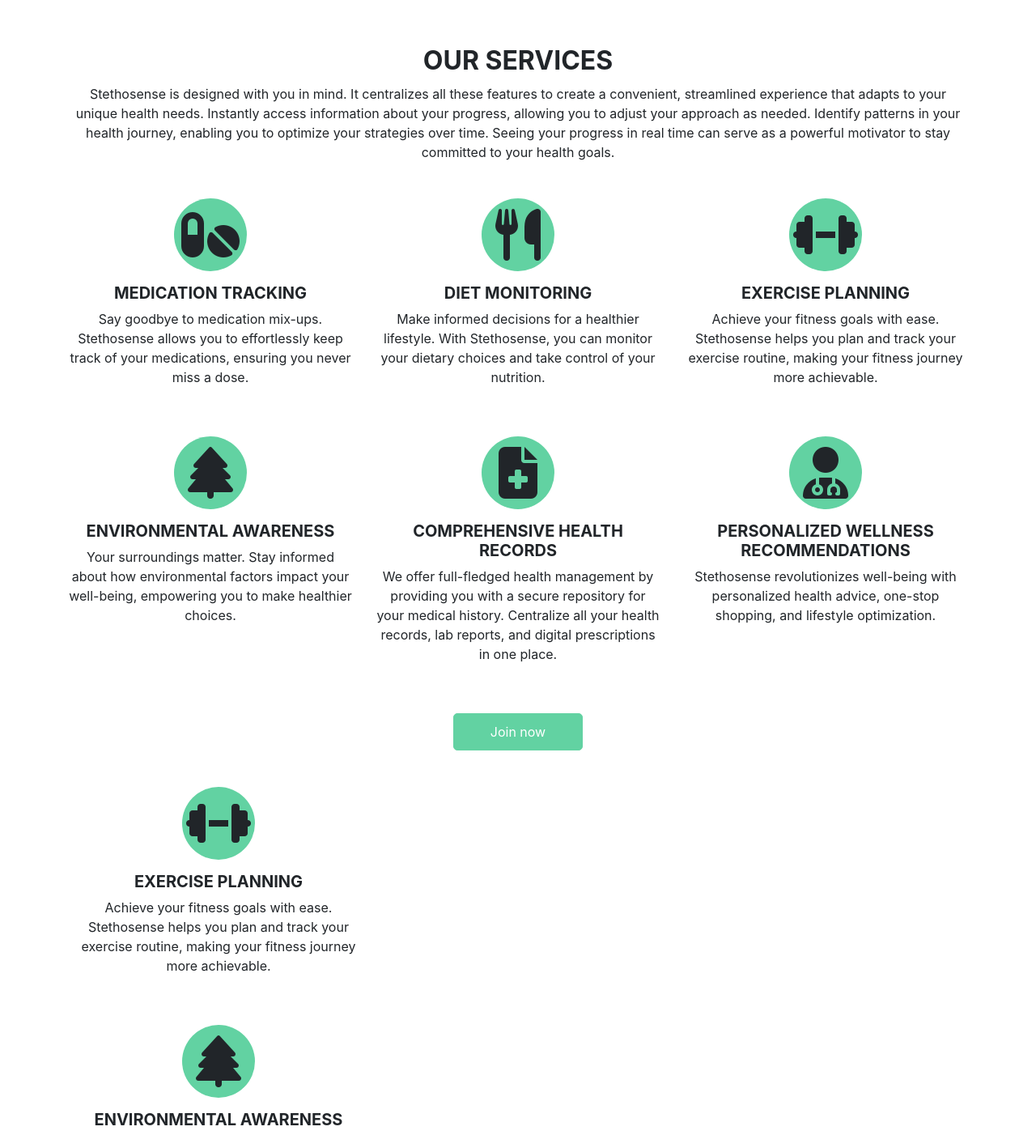
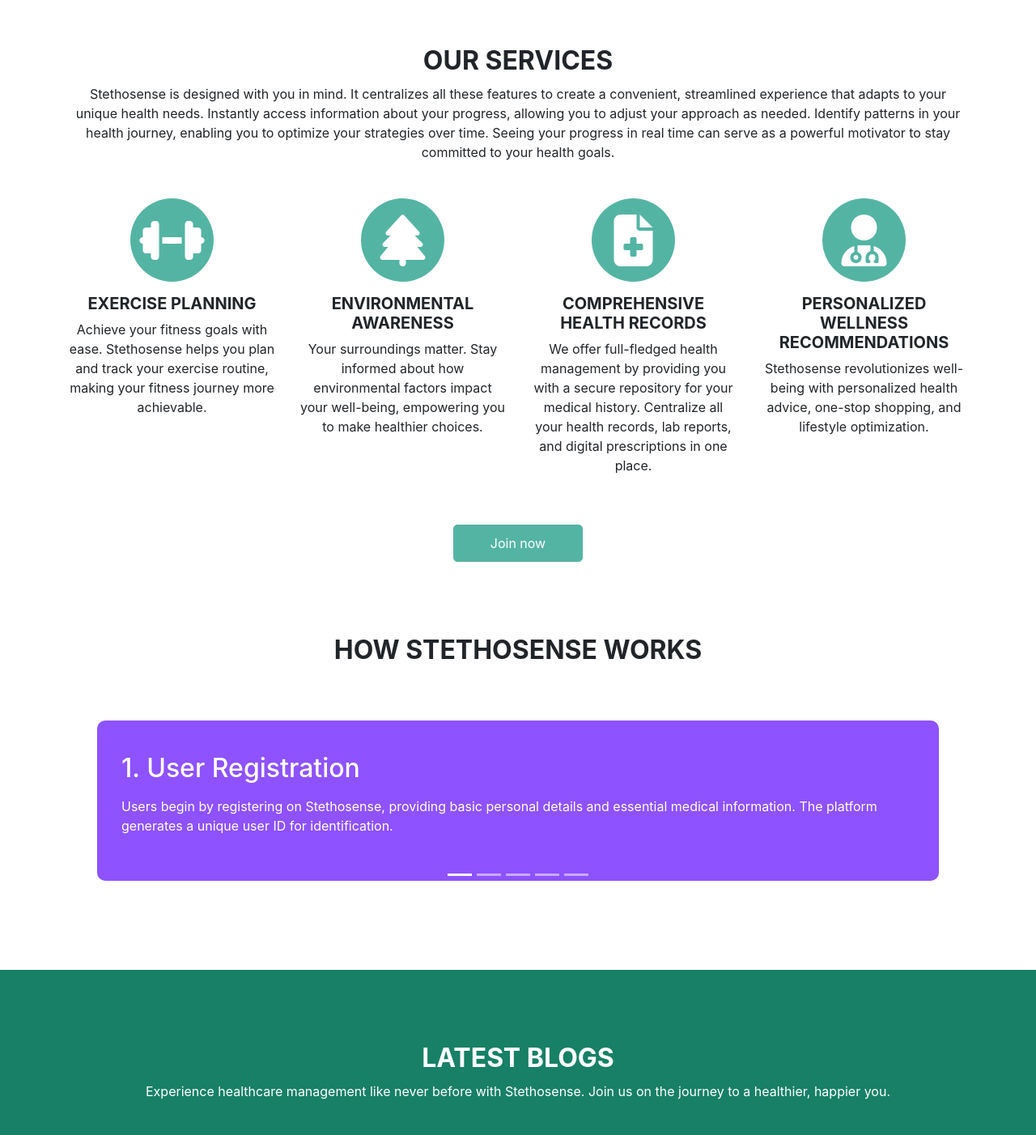
Before and after one commit to Stethosense-Codecrafters/stethosense, a Django app: page / in a window 1280 px wide. Shown: the part 834-2236 px from the top of the page at 81% size. Run offline with Django 4.2, Linux system fonts and the light colour scheme; some libraries are stand-ins or nearby versions.

Commit message:
index slight mods

```diff
--- a/autho/templates/index.html
+++ b/autho/templates/index.html
@@ -17,6 +17,10 @@
 
   <title> Stethosense </title>
 
+  <!-- Custom styles for this template -->
+  <link href="{% static 'css/css-new/style.css' %}" rel="stylesheet" />
+  <!-- responsive style -->
+  <link href="{% static 'css/css-new/responsive.css' %}" rel="stylesheet" />
   <!-- bootstrap core css -->
   <link rel="stylesheet" type="text/css" href="{% static 'css/css-new/bootstrap.css' %}" />
 
@@ -30,10 +34,7 @@
   <!-- font awesome style -->
   <link href="{% static 'css/css-new/font-awesome.min.css' %}" rel="stylesheet" />
 
-  <!-- Custom styles for this template -->
-  <link href="{% static 'css/css-new/style.css' %}" rel="stylesheet" />
-  <!-- responsive style -->
-  <link href="{% static 'css/css-new/responsive.css' %}" rel="stylesheet" />
+
   <!--Carousel links-->
   <link rel="stylesheet" href="https://stackpath.bootstrapcdn.com/bootstrap/4.5.2/css/bootstrap.min.css">
   <script src="https://code.jquery.com/jquery-3.5.1.slim.min.js"></script>
@@ -221,9 +222,9 @@
             motivator to stay committed to your health goals.
           </p>
         </div>
-        <div class="row">
+        <!-- <div class="row">
           <div class="col-md-4">
-            <div class="box ">
+            <div class="box">
               <div class="img-box">
                 <i class="fas fa-pills fa-4x"></i>
               </div>
@@ -323,8 +324,9 @@
           <a href="">
             Join now
           </a>
-        </div>
-        <div class="col-md-4">
+        </div> -->
+      <div class="row">
+        <div class="col-12 col-lg-3 col-md-3 col-sm-6">
           <div class="box ">
             <div class="img-box">
               <i class="fas fa-dumbbell fa-4x"></i>
@@ -340,7 +342,7 @@
             </div>
           </div>
         </div>
-        <div class="col-md-4">
+        <div class="col-12 col-lg-3 col-md-3 col-sm-6">
           <div class="box ">
             <div class="img-box">
               <i class="fas fa-tree fa-4x"></i>
@@ -356,7 +358,7 @@
             </div>
           </div>
         </div>
-        <div class="col-md-4">
+        <div class="col-12 col-lg-3 col-md-3 col-sm-6">
           <div class="box ">
             <div class="img-box">
               <i class="fas fa-file-medical fa-4x"></i>
@@ -372,7 +374,7 @@
             </div>
           </div>
         </div>
-        <div class="col-md-4">
+        <div class="col-12 col-lg-3 col-md-3 col-sm-6">
           <div class="box ">
             <div class="img-box">
               <i class="fas fa-user-md fa-4x"></i>
@@ -389,6 +391,7 @@
           </div>
         </div>
       </div>
+      </div>
       <div class="btn-box">
         <a href="{% url 'user-home' %}">
           Join now
@@ -402,7 +405,7 @@
   <!-- about section -->
 
   <section class="about_section layout_margin-bottom">
-    <div class="container  ">
+    <div class="container">
 
 
       <div class="detail-box">
@@ -625,13 +628,15 @@
   <!-- contact section -->
   <section class="contact_section layout_padding">
     <div class="container">
-      <div class="heading_container">
-        <h2>
-          Get In Touch
-        </h2>
-      </div>
+
       <div class="row">
+
         <div class="col-md-6">
+          <div class="heading_container">
+            <h2>
+              Get In Touch
+            </h2>
+          </div>
           <div class="form_container contact-form">
             <form action="">
               <div class="form-row">
@@ -661,9 +666,9 @@
           </div>
         </div>
 
-        <div class="col-md-6">
-          <div class="logo_container">
-            <img src="{% static 'img/images/logo.png' %}" alt="Your Logo">
+        <div class="col-md-6 py-0">
+          <div class="logo_container pt-0">
+            <img src="{% static 'img/images/logo.png' %}" alt="Your Logo" style="width: 27vw; aspect-ratio: 1;"> <br>
             <a href="#">
               <i class="fa fa-phone" aria-hidden="true"></i>
               <span>Call +91 1234567890</span>
--- a/static/css/css-new/style.css
+++ b/static/css/css-new/style.css
@@ -379,10 +379,12 @@
 }
 
 .department_section .box .img-box {
+  padding: 4vw;
   width: 90px;
   height: 90px;
   margin-bottom: 15px;
-  background-color: #62d2a2;
+  background-color: #54b4a4;
+  color: white;
   border-radius: 100%;
   display: -webkit-box;
   display: -ms-flexbox;
@@ -395,9 +397,9 @@
   align-items: center;
 }
 
-.department_section .box .img-box img {
-  max-width: 55px;
-  max-height: 55px;
+.department_section .box .img-box i {
+  /* max-width: 55px; */
+  /* max-height: 55px; */
   -webkit-transition: all 0.3s;
   transition: all 0.3s;
 }
@@ -429,17 +431,17 @@
 .department_section .btn-box a {
   display: inline-block;
   padding: 10px 45px;
-  background-color: #62d2a2;
+  background-color: #54b4a4;
   color: #ffffff;
   border-radius: 5px;
   -webkit-transition: all 0.3s;
   transition: all 0.3s;
-  border: 1px solid #62d2a2;
+  border: 1px solid #54b4a4;
 }
 
 .department_section .btn-box a:hover {
-  background-color: transparent;
-  color: #62d2a2;
+  background-color: white;
+  color: #54b4a4;
 }
 
 .about_section .row {
```
Also changed, not shown: other parts of static/css/css-new/style.css (+22 -19 lines), static/css/style.css.
